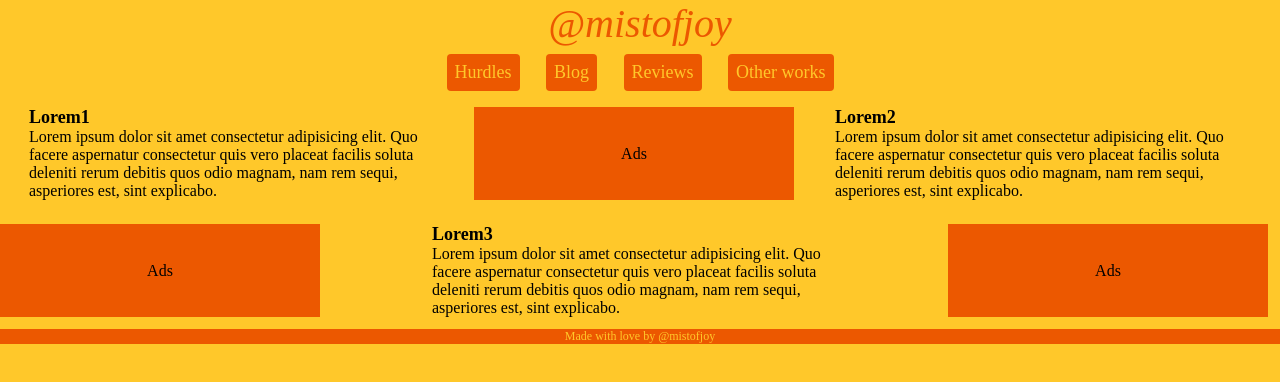
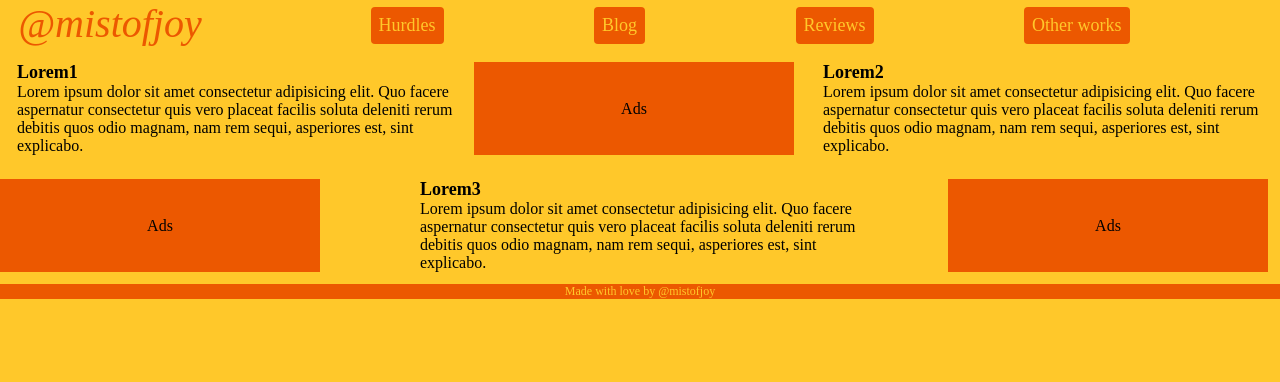
Before and after one commit to mistofjoy/htmlycss-retoresponsive, a plain HTML site: page index.html in a window 1280 px wide. Drawn offline with Linux system fonts and the light colour scheme.

Commit message:
adding desktop.css

```diff
--- /dev/null
+++ b/css/desktop.css
@@ -0,0 +1,18 @@
+header {
+    display: flex;
+    flex-direction: row;
+}
+
+header > .logo {
+    width: 220px;
+}
+
+.logo p {
+    width: 220px;
+}
+
+.header-nav {
+    max-width: none;
+    width: auto;
+    flex-grow: 1;
+}
--- a/css/estilos.css
+++ b/css/estilos.css
@@ -32,7 +32,7 @@ header > .logo {
 }
 
 .logo > p {
-    width: auto;
+    width: 100%;
     margin: 0 auto;
     font-style: oblique;
     text-align: center;
--- a/css/tablet.css
+++ b/css/tablet.css
@@ -1,16 +1,3 @@
-header {
-    display: flex;
-    flex-direction: row;
-}
-
-.logo {
-    width: 220px;
-}
-
-.header-nav {
-    flex-grow: 1;
-}
-
 main > section {
     display: flex;
     flex-wrap: wrap;
@@ -22,11 +9,11 @@ main article {
 }
 
 main p {
-    margin-right: 0px;
+    margin: 0px auto;
 }
 
 main h1 {
-    margin-right: 0px;
+    margin: 0px auto;
 }
 
 .ads {
--- a/index.html
+++ b/index.html
@@ -8,6 +8,7 @@
         <meta name="viewport" content="width=device-width, initial-scale=1.0" />
         <link rel="stylesheet" href="./css/estilos.css" />
         <link rel="stylesheet" href="./css/tablet.css" media="screen and (min-width: 600px)" />
+        <link rel="stylesheet" href="./css/desktop.css" media="screen and (min-width: 769px)" />
     </head>
     <body>
         <header>
```
